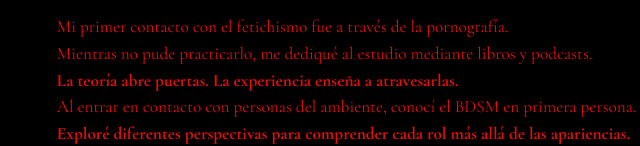
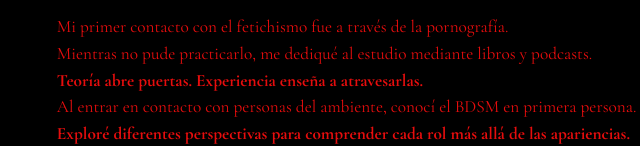
Before and after one commit to araneabella/AraneaBella, a plain HTML site: page es.html in a window 1280 px wide. Shown: the part 663-809 px from the top of the page, 214-854 px from the left. Drawn offline with nearby package versions, Linux system fonts and the light colour scheme; a web font is replaced by a local one.

Commit message:
Update es.html

```diff
--- a/es.html
+++ b/es.html
@@ -53,7 +53,7 @@
     <a class="qr" data-link="pix" href="#" aria-label="Pix QR Code">
       <img class="qr-img" src="qpc.png" alt="QR Code Pix" width="110" height="110">
     </a>
-    <div class="lines"><p>Mi primer contacto con el fetichismo fue a través de la pornografía.</p><p>Mientras no pude practicarlo, me dediqué al estudio mediante libros y podcasts.</p><p><b>La teoría abre puertas. La experiencia enseña a atravesarlas.</b></p><p>Al entrar en contacto con personas del ambiente, conocí el BDSM en primera persona.</p><p><b>Exploré diferentes perspectivas para comprender cada rol más allá de las apariencias.</b></p><p>Me interesó la dominación y comencé como sumisa, manteniendo esa esencia hasta hoy.</p><p><b>Para dominar, es necesario comprender. Para comprender, es necesario escuchar.</b></p><p>He conducido sesiones como dominante y mis experiencias como sumisa me ayudaron. Sin embargo, no es una posición que me atraiga.</p><p><b>Entender siempre me ha interesado más que simplemente controlar.</b></p><p>Detrás de las garras hay observación.</p><p>Detrás del fetiche hay autenticidad.</p><p>Actualmente, busco transmitir conocimientos sobre prácticas seguras a personas curiosas y apasionadas por el tema.</p><p><b>La información, responsabilidad y conciencia siempre me han interesado más que las apariencias.</b></p><p>Comparto conocimientos para que otros puedan comenzar mejor preparados de lo que yo estuve.</p><p><b>Más que los fetiches, veo personas.</b></p><p>Buenas conversaciones. Curiosidad. Profundidad.</p><p><b>La fascinación comienza cuando alguien revela quién es realmente.</b></p></div>
+    <div class="lines"><p>Mi primer contacto con el fetichismo fue a través de la pornografía.</p><p>Mientras no pude practicarlo, me dediqué al estudio mediante libros y podcasts.</p><p><b>Teoría abre puertas. Experiencia enseña a atravesarlas.</b></p><p>Al entrar en contacto con personas del ambiente, conocí el BDSM en primera persona.</p><p><b>Exploré diferentes perspectivas para comprender cada rol más allá de las apariencias.</b></p><p>Me interesó la dominación y comencé como sumisa, manteniendo esa esencia hasta hoy.</p><p><b>Para dominar, es necesario comprender. Para comprender, es necesario escuchar.</b></p><p>He conducido sesiones como dominante y mis experiencias como sumisa me ayudaron. Sin embargo, no es una posición que me atraiga.</p><p><b>Entender siempre me ha interesado más que simplemente controlar.</b></p><p>Detrás de las garras hay observación.</p><p>Detrás del fetiche hay autenticidad.</p><p>Actualmente, busco transmitir conocimientos sobre prácticas seguras a personas curiosas y apasionadas por el tema.</p><p><b>Información, responsabilidad y conciencia siempre me han interesado más que las apariencias.</b></p><p>Comparto conocimientos para que otros puedan comenzar mejor preparados de lo que yo estuve.</p><p><b>Más que los fetiches, veo personas.</b></p><p>Buenas conversaciones. Curiosidad. Profundidad.</p><p><b>La fascinación comienza cuando alguien revela quién es realmente.</b></p></div>
   </section>
 
   <div class="divider divider-pix reveal" style="margin-top:34px">
```
